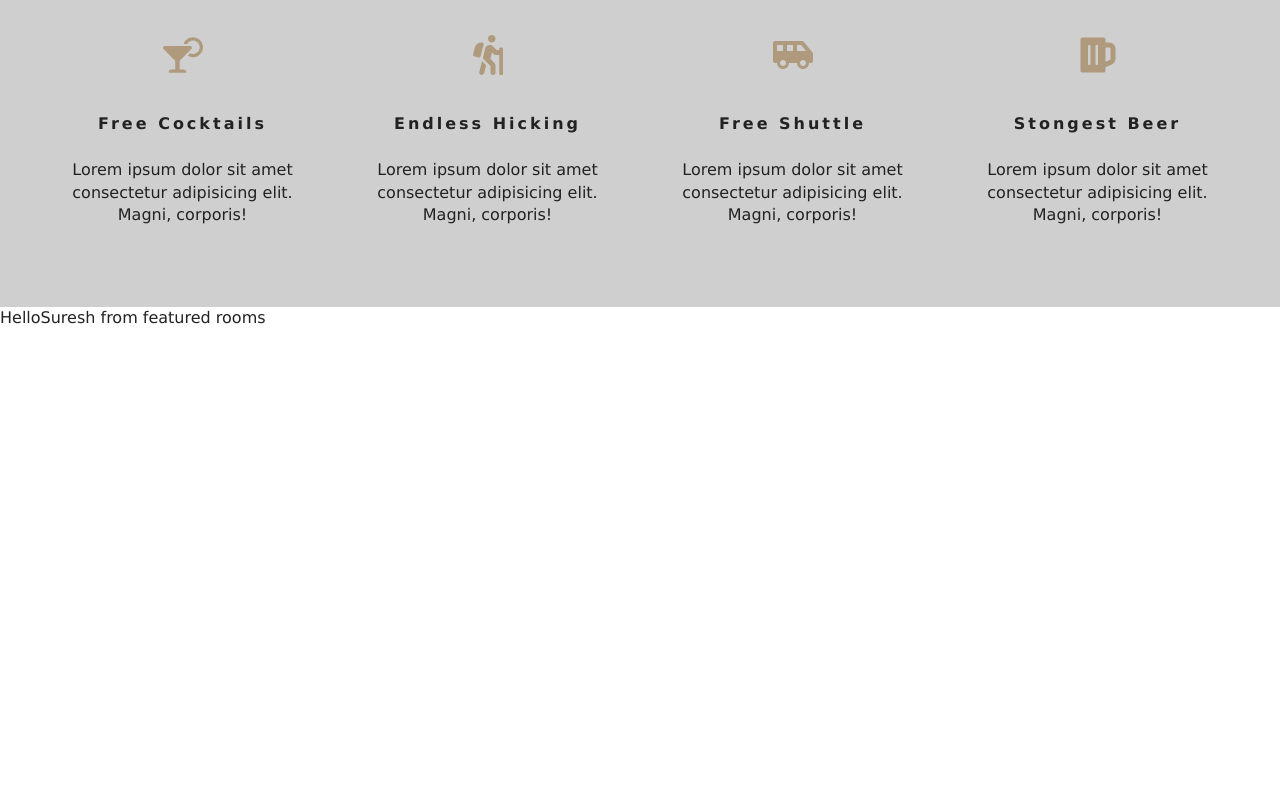
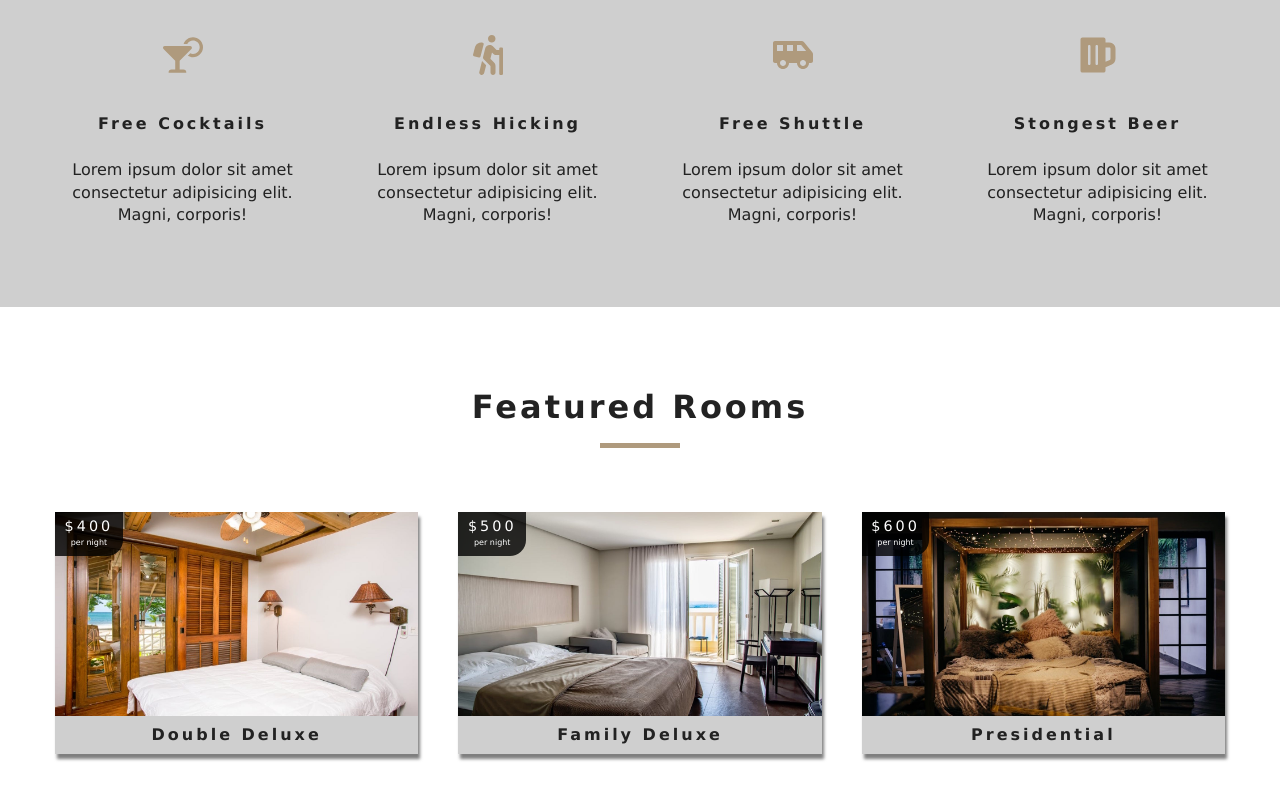
Before and after one commit to stharuma/resortReactApp, a React (Create React App) app: page / in a window 1280 px wide. Shown: the part 972-1772 px from the top of the page. Before the commit the page ends 1301 px from the top, so only its background shows below. Built offline with nearby package versions, Linux system fonts and the light colour scheme.

Commit message:
Updated Featured Rooms  with context API

```diff
--- a/src/Context.js
+++ b/src/Context.js
@@ -1,11 +1,40 @@
 import React, { Component } from "react";
+import items from "./data";
 
 const RoomContext = React.createContext();
 class RoomProvider extends Component {
   state = {
-    greeting: "Hello",
-    name: "Suresh"
+    rooms: [],
+    sortedRooms: [],
+    featuredRooms: [],
+    loading: true
   };
+  //getData
+
+  componentDidMount() {
+    //this.getData
+    let rooms = this.formatData(items);
+    //console.log(rooms);
+    let featuredRooms = rooms.filter(room => room.featured === true);
+    this.setState({
+      rooms,
+      featuredRooms,
+      sortedRooms: rooms,
+      loading: false
+    });
+  }
+
+  formatData(items) {
+    let tempItems = items.map(item => {
+      let id = item.sys.id;
+      let images = item.fields.images.map(image => image.fields.file.url);
+      let room = { ...item.fields, images, id };
+
+      return room;
+    });
+    return tempItems;
+  }
+
   render() {
     return (
       <RoomContext.Provider value={{ ...this.state }}>
--- a/src/components/FeaturedRooms.js
+++ b/src/components/FeaturedRooms.js
@@ -1,13 +1,21 @@
-import React, { Component } from 'react'
-import {RoomContext}from '../Context'
+import React, { Component } from 'react';
+import {RoomContext}from '../Context';
+import Title from './Title';
+import Room from '../components/Room';
+import Loading from '../components/Loading';
+
 export default class FeaturedRooms extends Component {
    static contextType = RoomContext;
     render() {
-        const {name, greeting} = this.context;
+        let {loading, featuredRooms:rooms} = this.context;
+        rooms=rooms.map(room=><Room key={room.id} room={room}/>);
         return (
-            <div>
-                {greeting}{name} from featured rooms
-            </div>
+            <section className="featured-rooms">
+                <Title title="featured rooms"/>
+                <div className="featured-rooms-center">
+                {loading?<Loading/>:rooms}
+                </div>
+            </section>
         )
     }
 }
--- /dev/null
+++ b/src/components/Loading.js
@@ -0,0 +1,9 @@
+import React from 'react'
+
+export default function Loading() {
+    return (
+        <div>
+            Loading
+        </div>
+    )
+}
--- /dev/null
+++ b/src/components/Room.js
@@ -0,0 +1,22 @@
+import React from "react";
+import { Link } from "react-router-dom";
+import defaultImg from "../images/room-1.jpeg";
+export default function Room({ room }) {
+  const { name, slug, images, price } = room;
+
+  return (
+    <article className="room">
+      <div className="img-container">
+        <img src={images[0] || defaultImg} alt="single room" />
+        <div className="price-top">
+          <h6>${price}</h6>
+          <p>per night</p>
+        </div>
+        <Link to={`/rooms/${slug}`} className="btn-primary room-link">
+          Features
+        </Link>
+      </div>
+      <p className="room-info">{name}</p>
+    </article>
+  );
+}
```
